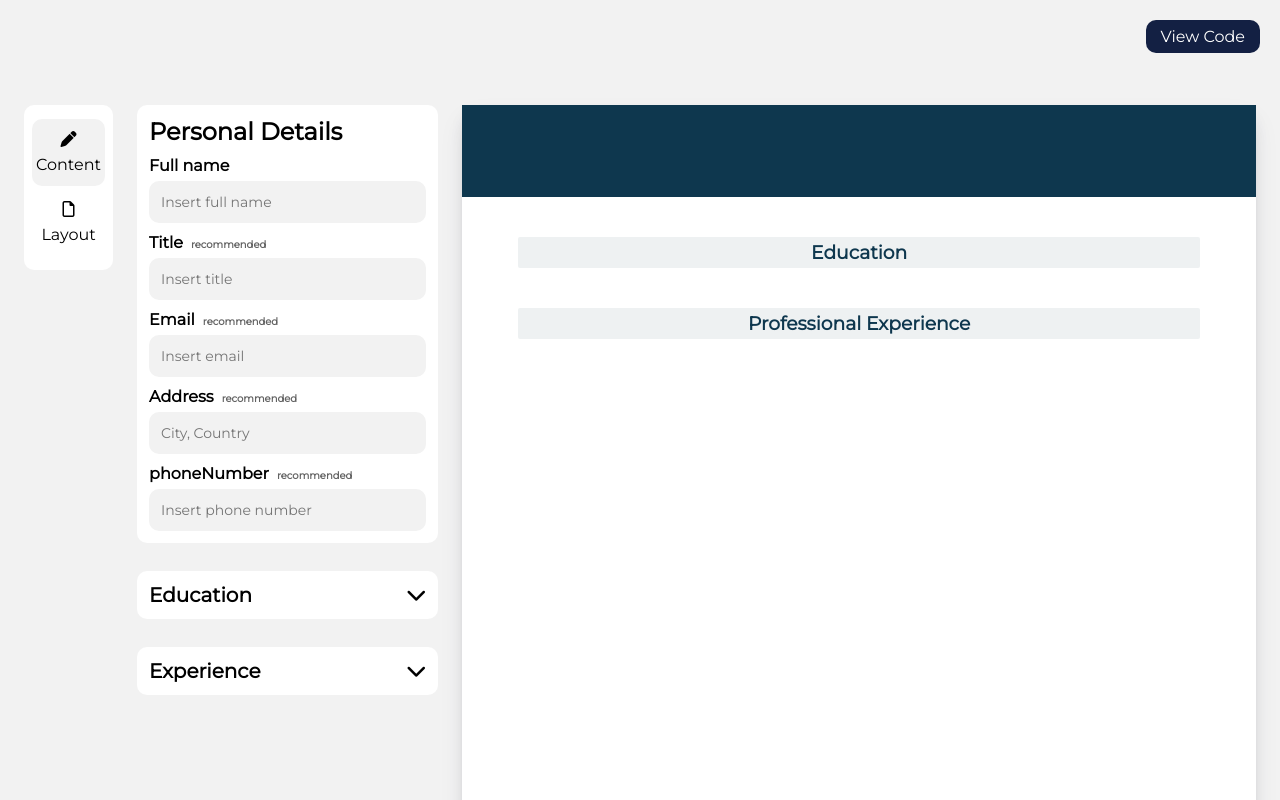
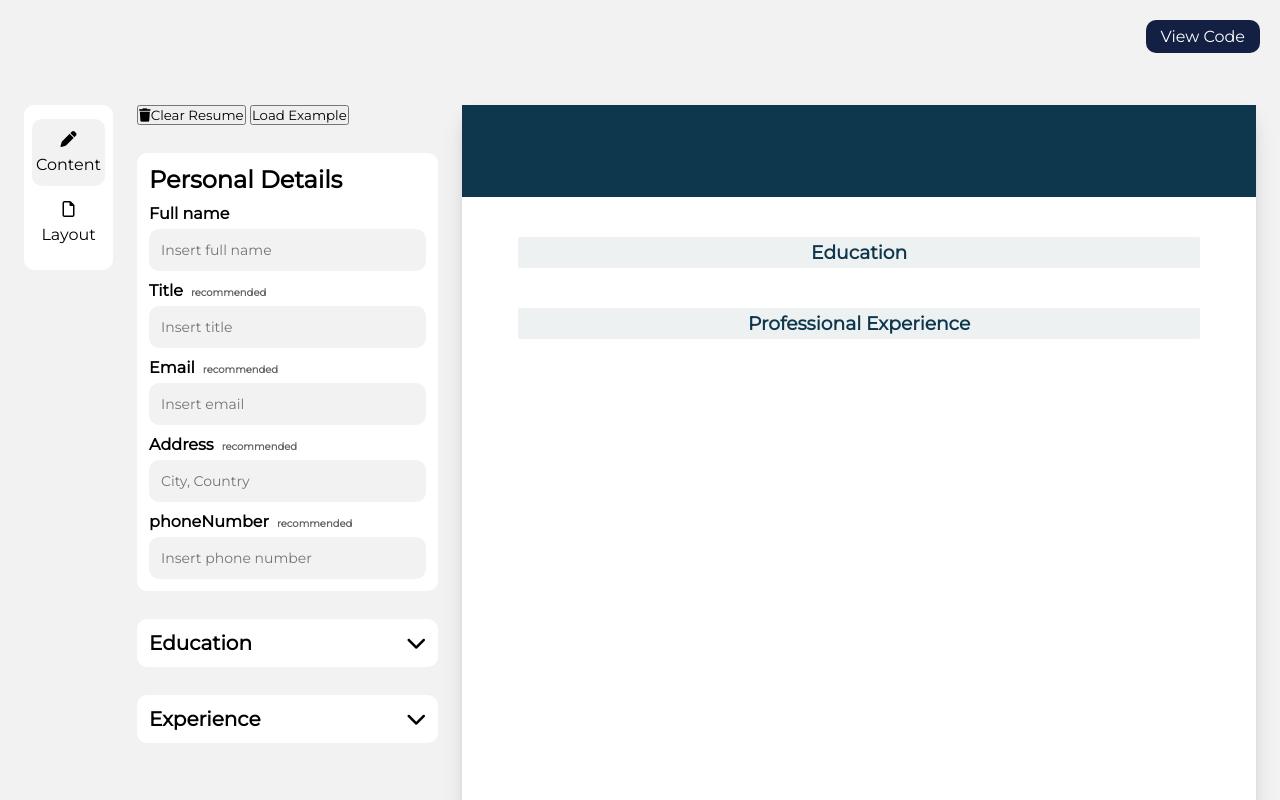
Before and after one commit to Alme08/curriculum-vitae-application, a React (Vite) app: page / in a window 1280 px wide. Shown: the top 800 px of the page. Built offline with nearby package versions, Linux system fonts and the light colour scheme.

Commit message:
Update return and add states
import exampleData and templateLoader component and return it

create resumeLayout state to pass it to editCols component

```diff
--- a/src/components/Main.jsx
+++ b/src/components/Main.jsx
@@ -4,6 +4,8 @@ import Sidebar from "./Sidebar";
 import Content from "./Content";
 import Layout from "./Layout";
 import CvTemplate from "./Template";
+import exampleData from "./tools/exampleData";
+import TemplateLoader from "./TemplateLoader";
 
 function Main() {
     const [customize, setCustomize] = useState(false)
@@ -18,6 +20,7 @@ function Main() {
     const [educations, setEducations] = useState([]);
     const [experiences, setExperiences] = useState([]);
     const [prevState, setPrevState] = useState(null);
+    const [resumeLayout, setResumeLayout] = useState("top");
 
 
     const handleSidebar = (e) =>{
@@ -176,6 +179,26 @@ function Main() {
                 <Sidebar handleSidebar={handleSidebar} customize={customize}/>
                 <div className="cv-form">
                     {customize !== true ?
+                    <>
+                        <TemplateLoader
+                            onTemplateLoad={() => {
+                                setPersonalInfo(exampleData.personalInfo);
+                                setEducations(exampleData.educations)
+                                setExperiences(exampleData.experiences);
+                            }}
+                            onClear={() => {
+                                setPersonalInfo({
+                                    fullName: '',
+                                    title: '',
+                                    email: '',
+                                    address: '',
+                                    phone:'',
+                                });
+                                setEducations([]);
+                                setExperiences([]);
+                                setPrevState(null);
+                            }}
+                        />
                         <Content
                             personalInfo={personalInfo}
                             educations={educations}
@@ -188,12 +211,13 @@ function Main() {
                             handleEdit={handleEdit}
                             handleExpand={handleExpand}
                             handleHidden={handleHidden}
-                        expand={expand}/> :
-                    <Layout/>}
+                            expand={expand}/>
+                    </>:
+                    <Layout onColChange={setResumeLayout}/>}
                 </div>
             </section>
             <section className="CvTemplate-container">
-                <div className="CvTemplate top">
+                <div className={`CvTemplate ${resumeLayout}`}>
                     <CvTemplate personalInfo={personalInfo} educations={educations} experiences={experiences}/>
                 </div>
             </section>
```
Lines whose indentation alone changed are shown as unchanged.
